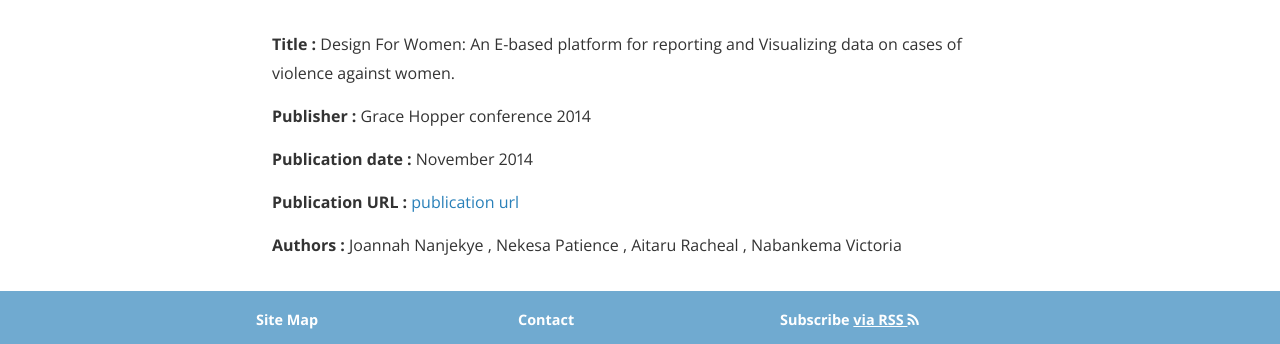
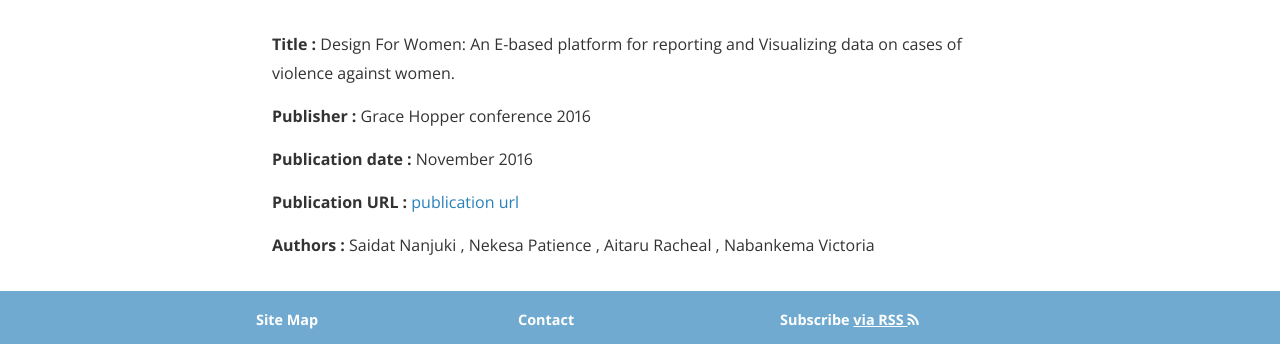
Before and after one commit to saidatnanjuki/saidatnanjuki.github.io, a Jekyll site: the page built from publications.md, in a window 1280 px wide. Shown: the part 201-545 px from the top of the page. Built offline with Jekyll 4.4.1, drawn with Linux system fonts in a browser that asks for light colours; nearby versions of some CDN libraries; comment, search, counter and statistics services are not loaded; a style sheet for code colours, icons or effects is not loaded.

Commit message:
my publication

```diff
--- a/publications.md
+++ b/publications.md
@@ -8,10 +8,10 @@ permalink: /publications/
 
 **Title :** Design For Women: An E-based platform for reporting and Visualizing data on cases of violence against women.
 
-**Publisher :** Grace Hopper conference 2014
+**Publisher :** Grace Hopper conference 2016
 
-**Publication date :** November 2014
+**Publication date :** November 2016
 
 **Publication URL :** [publication url](http://gracehopper.org/posters/)
 
-**Authors :** Joannah Nanjekye , Nekesa Patience , Aitaru Racheal , Nabankema Victoria
+**Authors :** Saidat Nanjuki , Nekesa Patience , Aitaru Racheal , Nabankema Victoria
```
